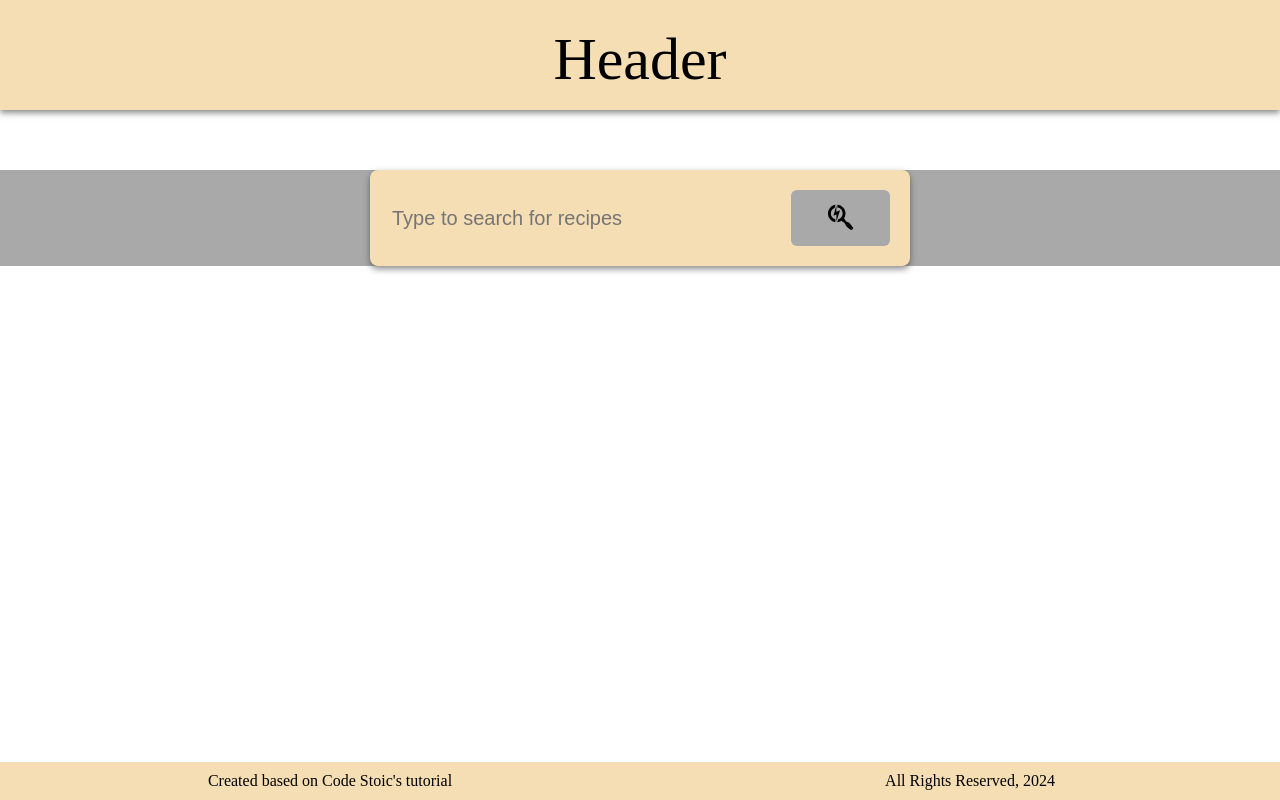
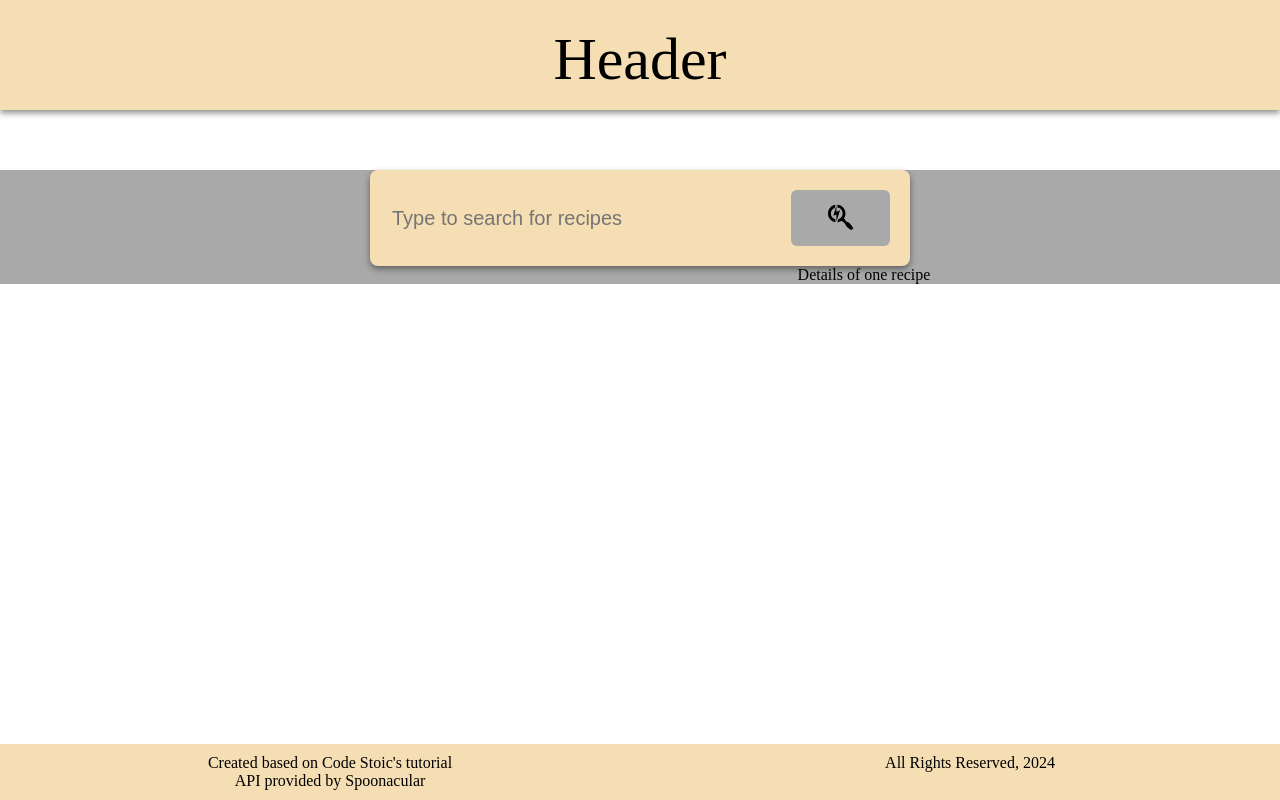
Before and after one commit to teberhart/react-tutorial-2, a React (Vite) app: page / in a window 1280 px wide. Built offline with nearby package versions, Linux system fonts and the light colour scheme.

Commit message:
tutorial 50, added list display, basic individual components and styling

```diff
--- a/src/components/Footer.jsx
+++ b/src/components/Footer.jsx
@@ -3,8 +3,13 @@ import styles from './Footer.module.css';
 export default function Footer() {
     return (
         <div className={styles.main}>
-            <span className={styles.item}>Created based on Code Stoic's tutorial</span>
-            <span className={styles.item}>All Rights Reserved, 2024</span>
+            <span className={styles.item}>
+                Created based on Code Stoic's tutorial<br/>
+                API provided by Spoonacular
+            </span>
+            <span className={styles.item}>
+                All Rights Reserved, 2024
+            </span>
         </div>
     );
 }
--- a/src/components/Main.jsx
+++ b/src/components/Main.jsx
@@ -2,14 +2,24 @@ import styles from './Main.module.css';
 import SearchBar from "./Main/SearchBar.jsx";
 import {useState} from "react";
 import ResultList from "./Main/ResultList.jsx";
+import Details from "./Main/Details.jsx";
 
 export default function Main() {
     const [results, setResults] = useState([]);
 
     return (
         <div className={styles.main}>
-            <SearchBar />
-            <ResultList results={results} />
+            <SearchBar setResults={setResults} />
+            <div className={styles.container}>
+                <div className={styles.item}>
+                    {
+                        <ResultList recipes={results} />
+                    }
+                </div>
+                <div className={styles.item}>
+                    <Details/>
+                </div>
+            </div>
         </div>
     );
 }
--- a/src/components/Main.module.css
+++ b/src/components/Main.module.css
@@ -1,3 +1,14 @@
 .main {
     background-color: darkgrey;
+    height: auto;
 }
+
+.container {
+    width: 90%;
+    display: flex;
+    text-align: center;
+}
+
+.item {
+    width: 50%;
+}
--- /dev/null
+++ b/src/components/Main/Details.jsx
@@ -0,0 +1,5 @@
+export default function Details() {
+    return (
+        <div>Details of one recipe</div>
+    );
+}
--- a/src/components/Main/ResultItem.jsx
+++ b/src/components/Main/ResultItem.jsx
@@ -1,7 +1,18 @@
+import styles from './ResultItem.module.css';
+
 export default function ResultItem({item}) {
+    function handleClick(e) {
+        e.preventDefault();
+    }
+
     return (
-        <div>
-            Item
+        <div className={styles.card}>
+            <h2>{item.title}</h2>
+            <img src={item.image} alt={item.title}/>
+            <div><button
+                className={styles.button}
+                onClick={(e)=>handleClick(e)}
+            >Show details</button></div>
         </div>
     );
 }
--- /dev/null
+++ b/src/components/Main/ResultItem.module.css
@@ -0,0 +1,18 @@
+.card {
+    width: 80%;
+    background-color: white;
+    padding: 10px;
+    margin: 20px auto auto;
+}
+
+.button {
+    display: inline-block;
+    border: none;
+    border-radius: 6px;
+    background-color: wheat;
+    padding: 12px 20px;
+    font-size: 28px;
+    cursor: pointer;
+    width: 20%;
+    margin-top: 10px;
+}
--- a/src/components/Main/ResultList.jsx
+++ b/src/components/Main/ResultList.jsx
@@ -1,10 +1,10 @@
 import ResultItem from "./ResultItem.jsx";
 
-export default function ResultList({results}) {
+export default function ResultList({recipes}) {
     return (
         <div>
-            {results.map((item) =>
-                <ResultItem item={item} />
+            {recipes.map((recipe)=>
+                <ResultItem key={recipe.id} item={recipe} />
             )}
         </div>
     );
--- a/src/components/Main/SearchBar.jsx
+++ b/src/components/Main/SearchBar.jsx
@@ -3,7 +3,7 @@ import styles from './SearchBar.module.css';
 import {FontAwesomeIcon} from "@fortawesome/react-fontawesome";
 import {faSearchengin} from "@fortawesome/free-brands-svg-icons";
 
-export default function SearchBar() {
+export default function SearchBar({setResults}) {
     const [inputValue, setInput] = useState("");
 
     async function fetchRecipes (queryString) {
@@ -13,6 +13,8 @@ export default function SearchBar() {
 
         const results = await fetch(query);
         const data = await results.json();
+
+        await setResults(data.results);
 
         // data looks like
         /*
@@ -42,6 +44,7 @@ export default function SearchBar() {
     return (
         <div className={styles.main}>
             <input
+                name="inputField"
                 className={styles.input}
                 type="text"
                 value={inputValue}
```
